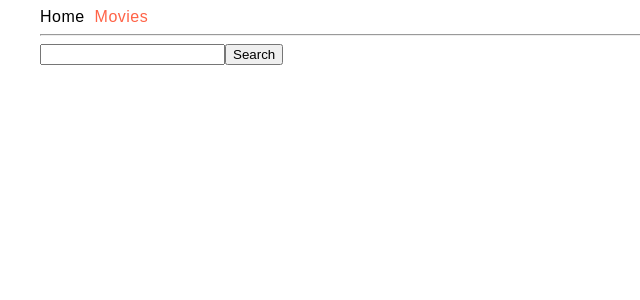
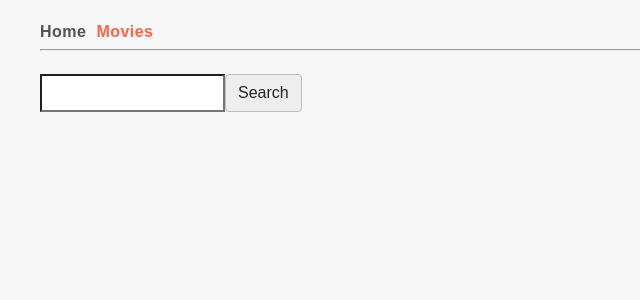
Before and after one commit to TheMainOne/goit-react-hw-05-movies, a React (Create React App) app: page /goit-react-hw-05-movies/movies in a window 1280 px wide. Shown: the top 300 px of the page, without its empty margins (0-640 px from the left). Built offline with nearby package versions, Linux system fonts and the light colour scheme.

Commit message:
some styles added

```diff
--- a/src/components/App/App.jsx
+++ b/src/components/App/App.jsx
@@ -1,18 +1,18 @@
 import { Outlet } from 'react-router-dom';
-import { Nav, Link, Container } from './App.styled';
+import { Nav, Link, Container, Header } from './App.styled';
 import GlobalStyle from './GlobalStyles';
 
 export const App = () => {
   return (
-    <Container className="container">
+    <Container>
       <GlobalStyle />
-      <header>
+      <Header>
         <Nav>
           <Link to="/">Home</Link>
           <Link to="/movies">Movies</Link>
         </Nav>
         <hr />
-      </header>
+      </Header>
       <Outlet />
     </Container>
   );
--- a/src/components/App/App.styled.jsx
+++ b/src/components/App/App.styled.jsx
@@ -4,6 +4,7 @@ import styled from 'styled-components';
 export const Nav = styled.nav`
   display: flex;
   gap: 10px;
+  font-weight: 700;
 `;
 
 export const Link = styled(NavLink)`
@@ -18,3 +19,8 @@ export const Container = styled.div`
   padding-left: 20px;
   padding-right: 20px;
 `;
+
+export const Header = styled.header`
+  padding-top: 15px;
+  padding-bottom: 15px;
+`;
--- a/src/components/App/GlobalStyles.jsx
+++ b/src/components/App/GlobalStyles.jsx
@@ -11,8 +11,8 @@ body {
   font-style: normal;
   font-size: 16px;
   letter-spacing: 0.03em;
-  background-color: #ffffff;
-  color: #000000;
+  background-color: #f7f7f7;
+  color: #545454;
 }
 
 h1,
--- a/src/components/HomePage/HomePage.jsx
+++ b/src/components/HomePage/HomePage.jsx
@@ -1,6 +1,7 @@
 import { useEffect, useState } from 'react';
 import { Link } from 'react-router-dom';
 import { fetchTrendingMovies } from 'services/fetchMovies';
+import { Title, ListItem } from './HomePage.styled';
 
 const HomePage = () => {
   const [trendingMovies, setTrendingMovies] = useState(null);
@@ -20,15 +21,15 @@ const HomePage = () => {
 
   return (
     <>
-      <h1>Trending today</h1>
       <main>
+        <Title>Trending today</Title>
         <ul>
           {loading && <p>Loading...</p>}
           {trendingMovies &&
             trendingMovies.map(movie => (
-              <li key={movie.id}>
+              <ListItem key={movie.id}>
                 <Link to={`/movies/${movie.id}`}>{movie.original_title}</Link>
-              </li>
+              </ListItem>
             ))}
           {error && <h2>Error. Something went wrong</h2>}
         </ul>
--- /dev/null
+++ b/src/components/HomePage/HomePage.styled.jsx
@@ -0,0 +1,15 @@
+import styled from 'styled-components';
+
+export const Title = styled.h1`
+  margin-bottom: 15px;
+  font-size: 26px;
+  color: #545454;
+`;
+
+export const ListItem = styled.li`
+  padding: 5px;
+
+  &:nth-child(even) {
+    background-color: #d6d6d6;
+  }
+`;
--- a/src/components/MoviesPage/MoviesPage.jsx
+++ b/src/components/MoviesPage/MoviesPage.jsx
@@ -2,6 +2,7 @@ import toast from 'react-hot-toast';
 import { Link } from 'react-router-dom';
 import { useState, useEffect } from 'react';
 import { fetchMovieByQuery } from 'services/fetchMovies';
+import { Wrapper, Button, Input } from './MoviesPage.styled';
 
 const MoviesPage = () => {
   const [inputValue, setInputValue] = useState('');
@@ -9,7 +10,6 @@ const MoviesPage = () => {
 
   useEffect(() => {
     if (inputValue) {
-      console.log('use');
       fetchMovieByQuery(inputValue)
         .then(movies => setMovies(movies))
         .catch(error => {
@@ -38,9 +38,11 @@ const MoviesPage = () => {
         }}
       >
         <label>
-          <input type="text" name="searchField" />
+          <Wrapper>
+            <Input type="text" name="searchField" />
+            <Button type="submit">Search</Button>
+          </Wrapper>
         </label>
-        <button type="submit">Search</button>
       </form>
       <div>
         {movies && (
@@ -59,3 +61,40 @@ const MoviesPage = () => {
 };
 
 export default MoviesPage;
+
+// return (
+//   <>
+//     <form
+//       onSubmit={event => {
+//         event.preventDefault();
+//         const form = event.target;
+//         const value = event.target.searchField.value;
+
+//         if (value === '') {
+//           toast.error('Please enter a search query');
+//           return;
+//         }
+
+//         setInputValue(value);
+//         form.reset();
+//       }}
+//     >
+//       <label>
+//         <input type="text" name="searchField" />
+//       </label>
+//       <button type="submit">Search</button>
+//     </form>
+//     <div>
+//       {movies && (
+//         <ul>
+//           {movies.length === 0 ? <p>Sorry. Movie is not found</p> : null}
+//           {movies.map(movie => (
+//             <li key={movie.id}>
+//               <Link to={`/movies/${movie.id}`}>{movie.original_title}</Link>
+//             </li>
+//           ))}
+//         </ul>
+//       )}
+//     </div>
+//   </>
+// );
--- /dev/null
+++ b/src/components/MoviesPage/MoviesPage.styled.jsx
@@ -0,0 +1,39 @@
+import styled from 'styled-components';
+
+export const Wrapper = styled.div`
+  display: flex;
+`;
+
+export const Button = styled.button`
+  display: inline-block;
+  position: relative;
+  border-top-left-radius: 0;
+  border-bottom-left-radius: 0;
+  border-left-width: 0;
+  font-weight: 400;
+  line-height: 1.5;
+  color: #212529;
+  text-align: center;
+  vertical-align: middle;
+  cursor: pointer;
+  -webkit-user-select: none;
+  -moz-user-select: none;
+  user-select: none;
+  background-color: #eee;
+  border: 1px solid #bdbdbd;
+  padding: 0.375rem 0.75rem;
+  font-size: 1rem;
+  border-radius: 0.25rem;
+  transition: background-color 0.15s ease-in-out;
+
+  &:hover {
+    background-color: #bdbdbd;
+  }
+`;
+
+export const Input = styled.input`
+  border-top-right-radius: 0;
+  border-bottom-right-radius: 0;
+  position: relative;
+  z-index: 2;
+`;
```
